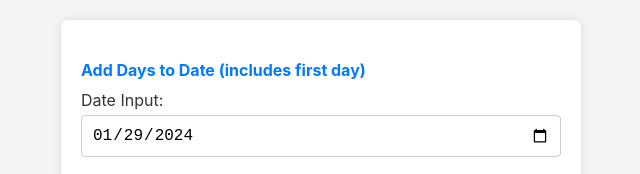
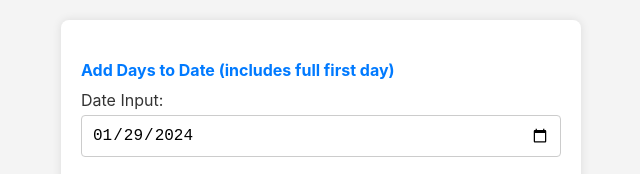
Before and after one commit to pixelpilot01/days_calculator, a plain HTML site: page index.html in a window 1280 px wide. Shown: the top 174 px of the page, 319-959 px from the left. Drawn offline with Linux system fonts and the light colour scheme.

Commit message:
Update index.html

```diff
--- a/index.html
+++ b/index.html
@@ -191,7 +191,7 @@
 
 <body>
     <div class="container">
-        <h4>Add Days to Date (includes first day)</h4>
+        <h4>Add Days to Date (includes full first day)</h4>
         <div>
             <label for="date_input">Date Input:</label>
             <input type="date" id="date_input" name="date_input">
```
